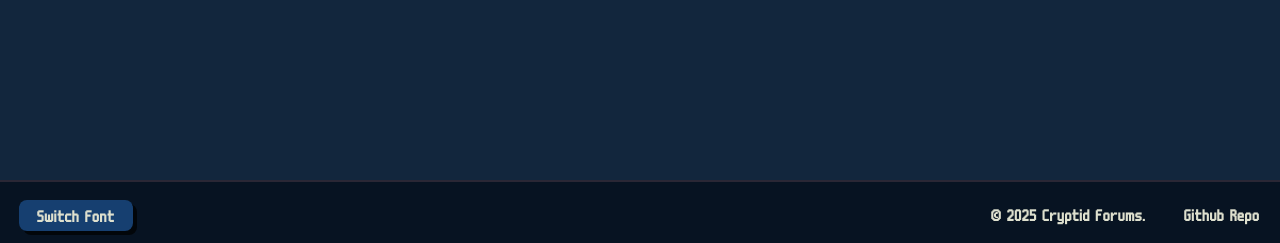
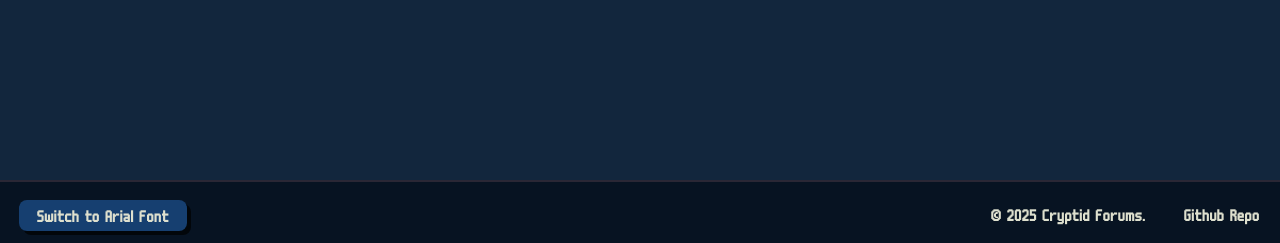
Before and after one commit to Coo29/cryptid-forums, a Flask app: page / in a window 1280 px wide. Shown: the part 557-800 px from the top of the page. Run offline with Flask 3, Linux system fonts and the light colour scheme; data that the repository does not hold is empty; some libraries are stand-ins or nearby versions.

Commit message:
Part 1: Making the button consistent

```diff
--- a/templates/base.html
+++ b/templates/base.html
@@ -103,7 +103,7 @@
 <!-- footer start -->
 <footer class="site-footer">
     <div class="footer-left">
-        <button id="fontToggleBtn" class="footer-button" type="button">Switch Font</button>
+        <button id="fontToggleBtn" class="footer-button" type="button">Switch to Arial Font</button>
     </div>
     <div class="footer-center">
         <!-- bug report test start -->
```
